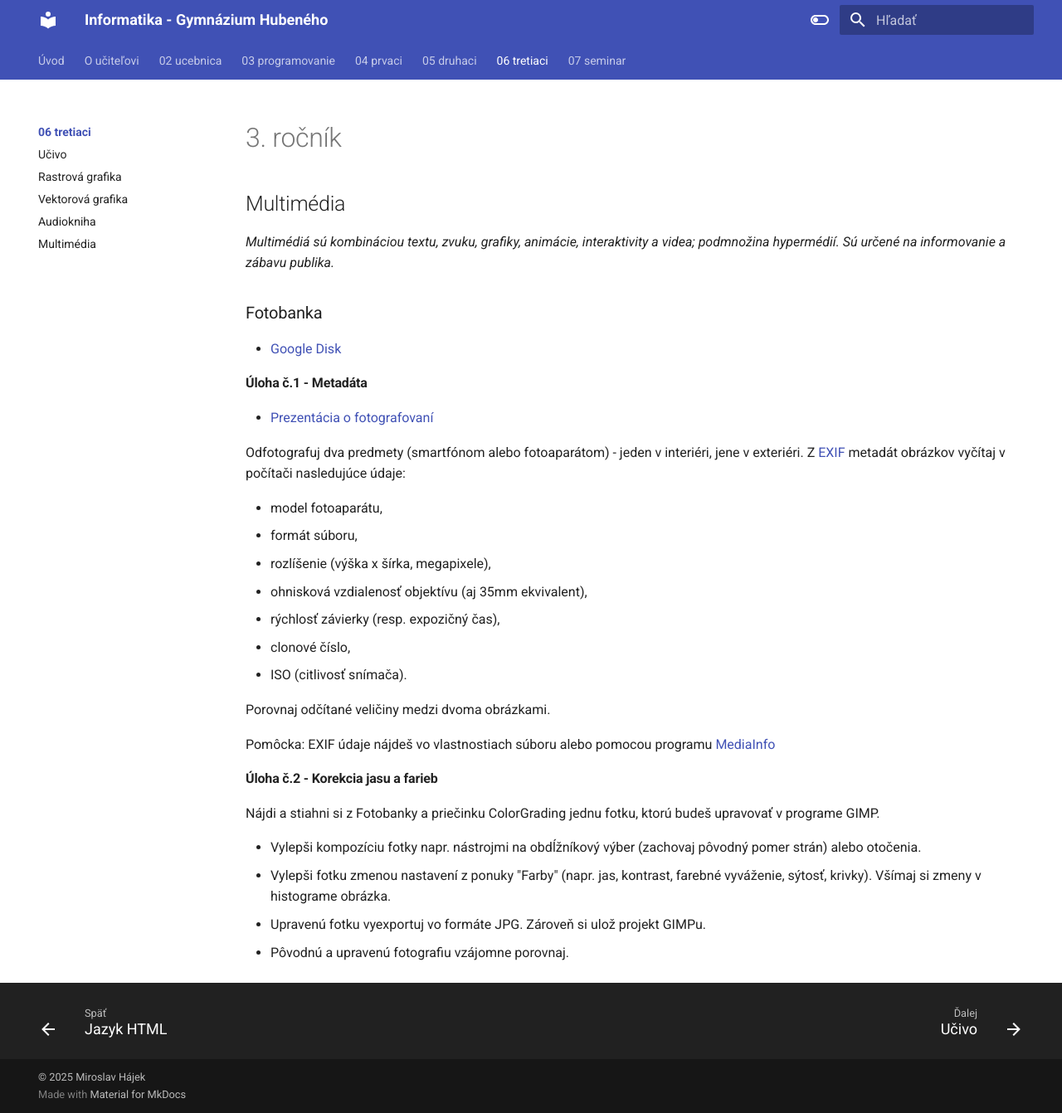
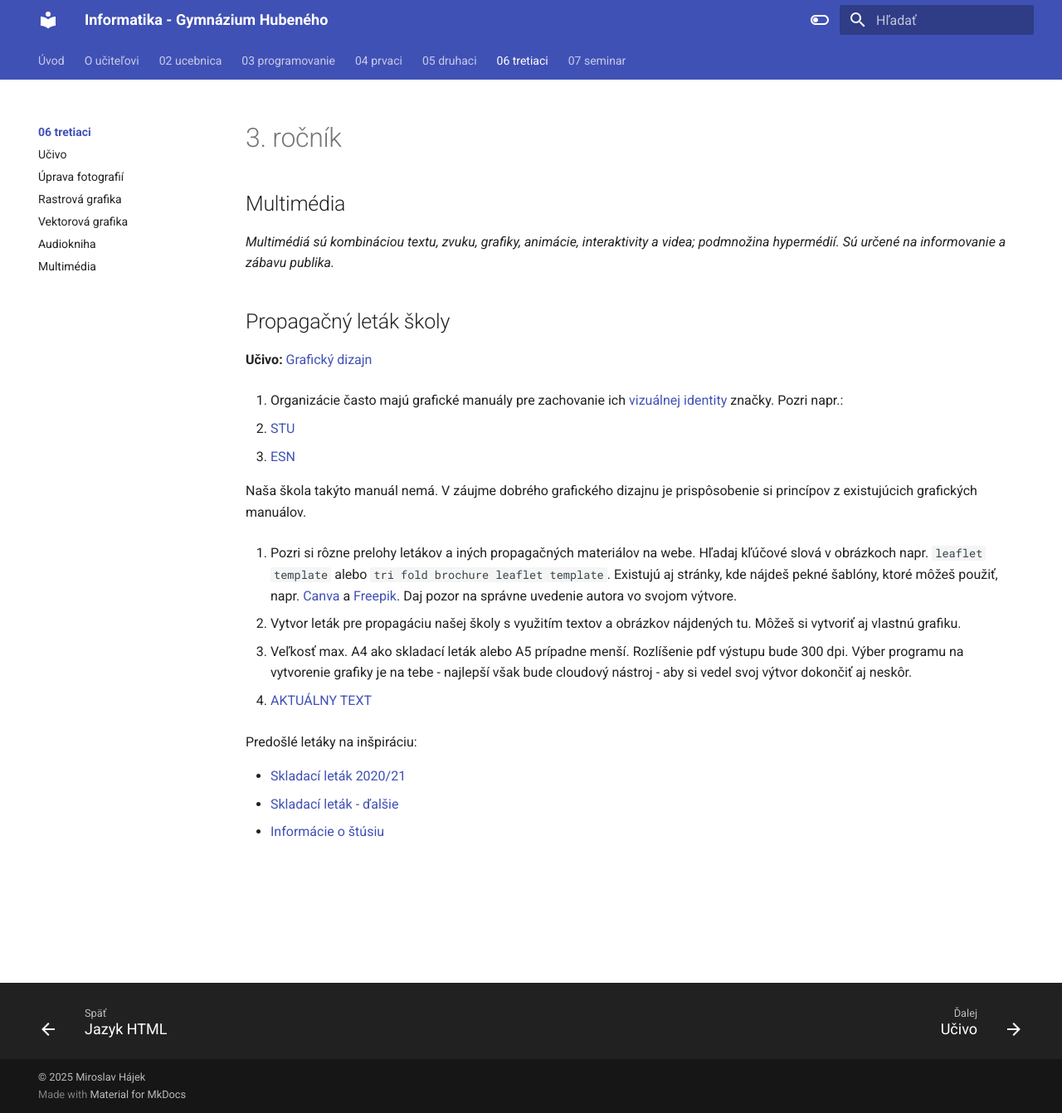
Before and after one commit to hubenka/hubenka.github.io, an MkDocs documentation site: the page built from docs/06_tretiaci/README.md, in a window 1280 px wide and 1342 px high. Shown: the whole window at 83% size. Built offline with MkDocs 1.6.1 and Material for MkDocs 9.7.7, drawn with Linux system fonts in a browser that asks for light colours.

Commit message:
3R - Visual identity, 4R - If conditions

```diff
--- a/docs/06_tretiaci/README.md
+++ b/docs/06_tretiaci/README.md
@@ -7,34 +7,28 @@ slug: 3-rocnik
 
 *Multimédiá sú kombináciou textu, zvuku, grafiky, animácie, interaktivity a videa; podmnožina hypermédií. Sú určené na informovanie a zábavu publika.*
 
-### Fotobanka
 
-- [Google Disk](https://drive.google.com/drive/folders/1tfJHXX2bLNsZm33MQggL4TUIicXuSeIz?usp=sharing)
+## Propagačný leták školy
+**Učivo:** [Grafický dizajn](https://visibility.sk/blog/slovnik/graficky-dizajn/)
+
+1. Organizácie často majú grafické manuály pre zachovanie ich [vizuálnej identity](https://visibility.sk/blog/slovnik/vizualna-identita/) značky. Pozri napr.:
+
+- [STU](https://www.stuba.sk/buxus/docs/stu/informacie_pre/media/graficky_manual/dizajnmanual.pdf)
+- [ESN](https://issuu.com/esnint/docs/visual_identity_manual_-_2023)
 
 
-#### Úloha č.1 - Metadáta
+Naša škola takýto manuál nemá. V záujme dobrého grafického dizajnu je prispôsobenie si princípov z existujúcich grafických manuálov.
 
-- [Prezentácia o fotografovaní](/slides/digitalna-fotografia.pdf)
+2. Pozri si rôzne prelohy letákov a iných propagačných materiálov na webe. Hľadaj kľúčové slová v obrázkoch napr. `leaflet template` alebo `tri fold brochure leaflet template`. Existujú aj stránky, kde nájdeš pekné šablóny, ktoré môžeš použiť, napr. [Canva](https://www.freepik.com/free-photos-vectors/trifold-brochure) a [Freepik](https://www.freepik.com/free-photos-vectors/trifold-brochure). Daj pozor na správne uvedenie autora vo svojom výtvore.
 
-Odfotografuj dva predmety (smartfónom alebo fotoaparátom) - jeden v interiéri, jene v exteriéri. Z [EXIF](https://en.wikipedia.org/wiki/Exif) metadát obrázkov vyčítaj v počítači nasledujúce údaje:
+3. Vytvor leták pre propagáciu našej školy s využitím textov a obrázkov nájdených tu. Môžeš si vytvoriť aj vlastnú grafiku.
 
-- model fotoaparátu,
-- formát súboru,
-- rozlíšenie (výška x šírka, megapixele),
-- ohnisková vzdialenosť objektívu (aj 35mm ekvivalent),
-- rýchlosť závierky (resp. expozičný čas),
-- clonové číslo,
-- ISO (citlivosť snímača).
+- Veľkosť max. A4 ako skladací leták alebo A5 prípadne menší. Rozlíšenie pdf výstupu bude 300 dpi. Výber programu na vytvorenie grafiky je na tebe - najlepší však bude cloudový nástroj - aby si vedel svoj výtvor dokončiť aj neskôr.
 
-Porovnaj odčítané veličiny medzi dvoma obrázkami.
+- [AKTUÁLNY TEXT](/slides/brozura/zadanie-aktualne.docx)
 
-Pomôcka: EXIF údaje nájdeš vo vlastnostiach súboru alebo pomocou programu [MediaInfo](https://mediaarea.net/en/MediaInfo)
+Predošlé letáky na inšpiráciu:
 
-
-#### Úloha č.2 - Korekcia jasu a farieb
-Nájdi a stiahni si z Fotobanky a priečinku ColorGrading jednu fotku, ktorú budeš upravovať v programe GIMP.
-
-- Vylepši kompozíciu fotky napr. nástrojmi na obdĺžníkový výber (zachovaj pôvodný pomer strán) alebo otočenia.
-- Vylepši fotku zmenou nastavení z ponuky "Farby" (napr. jas, kontrast, farebné vyváženie, sýtosť, krivky). Všímaj si zmeny v histograme obrázka.
-- Upravenú fotku vyexportuj vo formáte JPG. Zároveň si ulož projekt GIMPu.
-- Pôvodnú a upravenú fotografiu vzájomne porovnaj.
+- [Skladací leták 2020/21](/slides/brozura/skladacky-20-21.docx)
+- [Skladací leták - ďalšie](/slides/brozura/skladacky.doc)
+- [Informácie o štúsiu](/slides/brozura/informacie-o-studiu-24-25.doc)
```
Also changed, not shown: docs/06_tretiaci/02_obrazky.md (added, +55 -0 lines), docs/06_tretiaci/02_rastrova_grafika.md (+1 -0 lines), docs/07_seminar/06_cykly.md (added, +34 -0 lines), docs/07_seminar/06_cykly_nahodne_cisla.md (deleted, +0 -34 lines), docs/07_seminar/07_vetvenie.md (added, +81 -0 lines), 4 other files.
